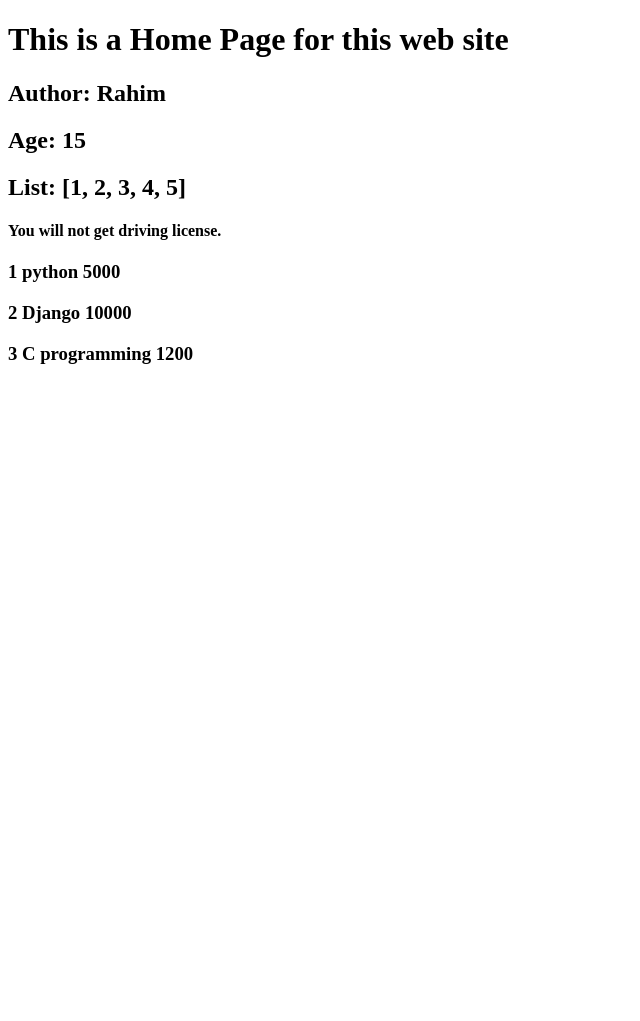
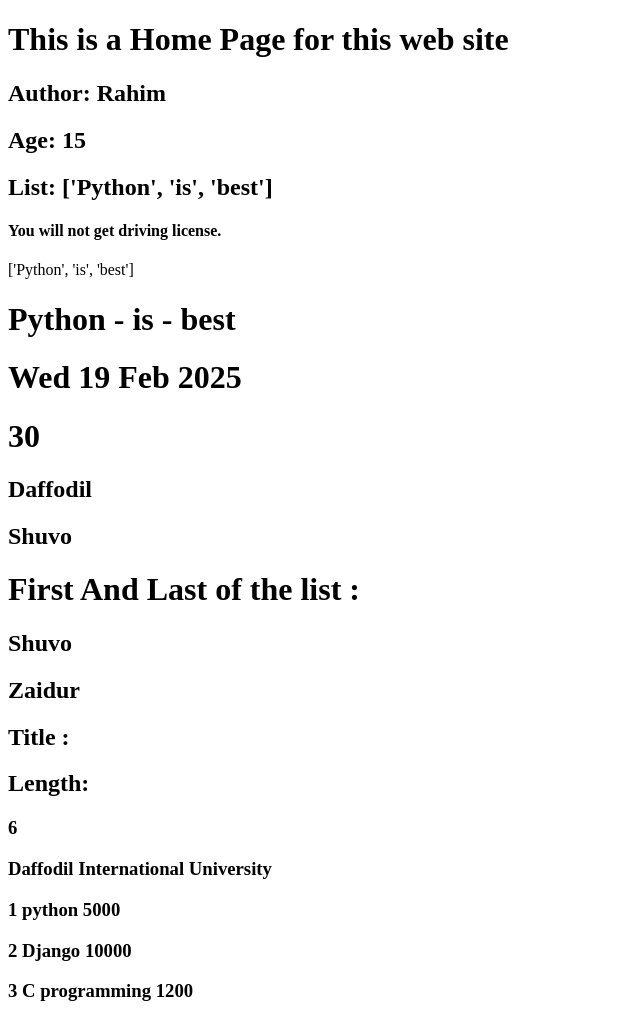
Before and after one commit to rakibul263/Complete-Django-Web-Development, a Django app: page /frist_app/ in a window 1280 px wide. Shown: the whole page, without its empty margins (0-640 px from the left). Before the commit the page ends 364 px from the top, so only its background shows below. Run offline with Django 5.2, Linux system fonts and the light colour scheme.

Commit message:
template filtering

```diff
--- a/project3/frist_app/templates/home.html
+++ b/project3/frist_app/templates/home.html
@@ -19,9 +19,33 @@
         <h4>You are a Child</h4>
     {% endif %}
 
+    <!-- Join function -->
+    {{list}}
+    <h1>{{list | join:" - "}}</h1>
+
+    <h1>{{ birthday | date:"D d M Y"}}</h1>
+
+    <h1>{{val | add:'6'}}</h1>
+
+    <h2>{{name | capfirst}}</h2>
+
+    <h2>{{myname | cut:" "}}</h2>
+
+    <h1>First And Last of the list : </h1>
+    <h2>{{firstAndLast | first }}</h2>
+    <h2>{{firstAndLast | last }}</h2>
+
+    <h2>Title : </h2>
+    <h3></h3>
+
+    <h2>Length: </h2>
+    <h3>{{firstAndLast | length}}</h3>
+
+    <h3>{{university | title}}</h3>
+
     <!-- For Loop -->
     {% for i in courses %}
         <h3>{{i.id}} {{i.name}} {{i.fee}}</h3>
     {% endfor %}
 </body>
-</html>
+</html >
--- a/project3/frist_app/views.py
+++ b/project3/frist_app/views.py
@@ -1,8 +1,8 @@
 from django.shortcuts import render
-
+import datetime
 # Create your views here.
 def home(request):
-    d={'author': 'Rahim', 'age' : 15, 'list' : [1,2,3,4,5], 'courses' : [
+    d={'author': 'Rahim', 'age' : 15, 'list' : ['Python', 'is', 'best'], 'birthday' : datetime.datetime.now(),'val':24 ,'courses' : [
         {
             'id' : 1,
             'name' : 'python',
@@ -19,5 +19,5 @@ def home(request):
             'fee' : 1200
         }
 
-        ]}
+        ], 'name': 'daffodil', 'myname' : 'S h u v o', 'firstAndLast' : ['Shuvo', 'Aysha', 'Priya', 'Halima', 'Shopna', 'Zaidur'], 'university' : 'daffodil international university'}
     return render(request, 'home.html', d);
```
